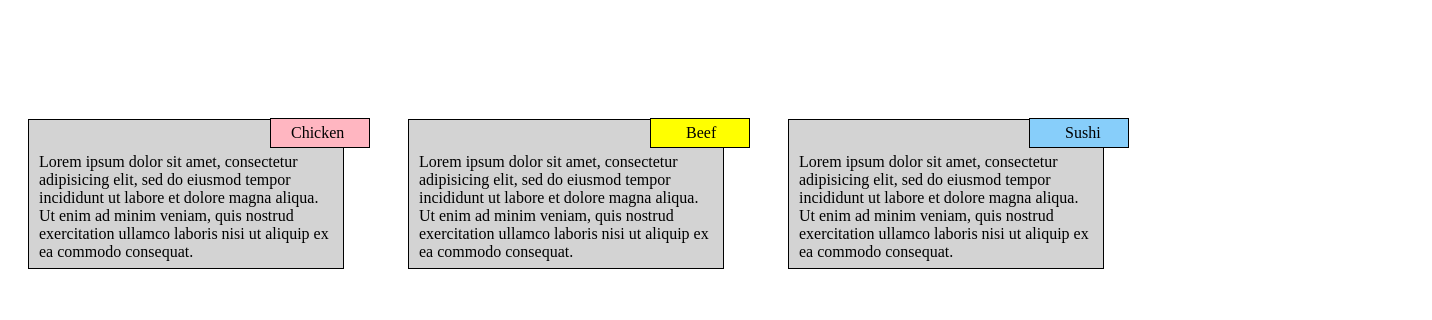
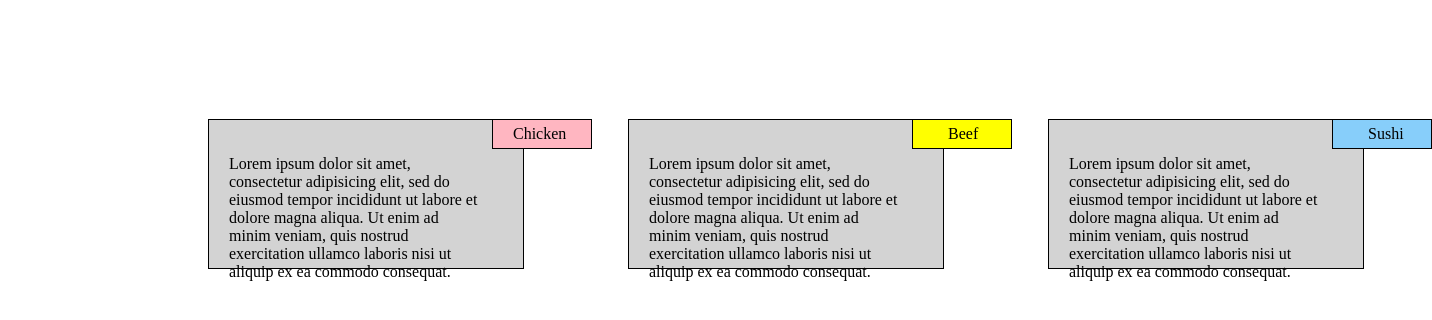
Before and after one commit to AimanIshtiaq/module2-solution, a plain HTML site: page mod2_solution/index.html in a window 1280 px wide. Shown: the part 108-428 px from the top of the page, 1432 px wide, since content can reach past the window. Drawn offline with Linux system fonts and the light colour scheme.

Commit message:
Update style.css

```diff
--- a/mod2_solution/style.css
+++ b/mod2_solution/style.css
@@ -9,19 +9,19 @@
 
         section {
 			background-color:lightgray;
-			width:200px ;
+			width:350px ;
 			height:150px;
 			margin: 20px;
 			border: 1px solid;
-			padding-left: 10px ;
-			padding-top: 33px;
-			padding-right: 9px;
+			padding-left: 20px ;
+			padding-top: 35px;
+			padding-right: 40px;
 
 		}
 		#section1{
 			position: relative;
 			top: 120px;
-			left:380px;
+			left:600px;
 
 
 
@@ -30,6 +30,7 @@
 		#section2{
 			position: relative;
 			bottom: 50px;
+			left: 180px;
 
 
 
@@ -38,15 +39,15 @@
 		#section3 {
 			position: relative;
 			bottom: 220px;
-			left:760px;
+			left:1020px;
 
 
 		}
 		#title1 {
 			background-color: lightpink;
             position: absolute;
-            top: 220px;
-            left: 264px;
+            top: 221px;
+            left: 486px;
             width:100px ;
 			height:30px;
 			margin: 6px;
@@ -61,11 +62,11 @@
 
 		#title2 {
             background-color: yellow;
-            width:90px ;sss
+            width:90px ;
 			height:10px;
 			position: absolute;
-            top: 220px;
-            left: 644px;
+            top: 221px;
+            left: 906px;
             width:100px ;
 			height:30px;
 			margin: 6px;
@@ -79,8 +80,8 @@
 			  width:90px ;
 			height:30px;
 			position: absolute;
-              top: 220px;
-              left: 1023px;
+              top: 221px;
+              left: 1326px;
             width:100px ;
 			height:30px;
 			margin: 6px;
```
